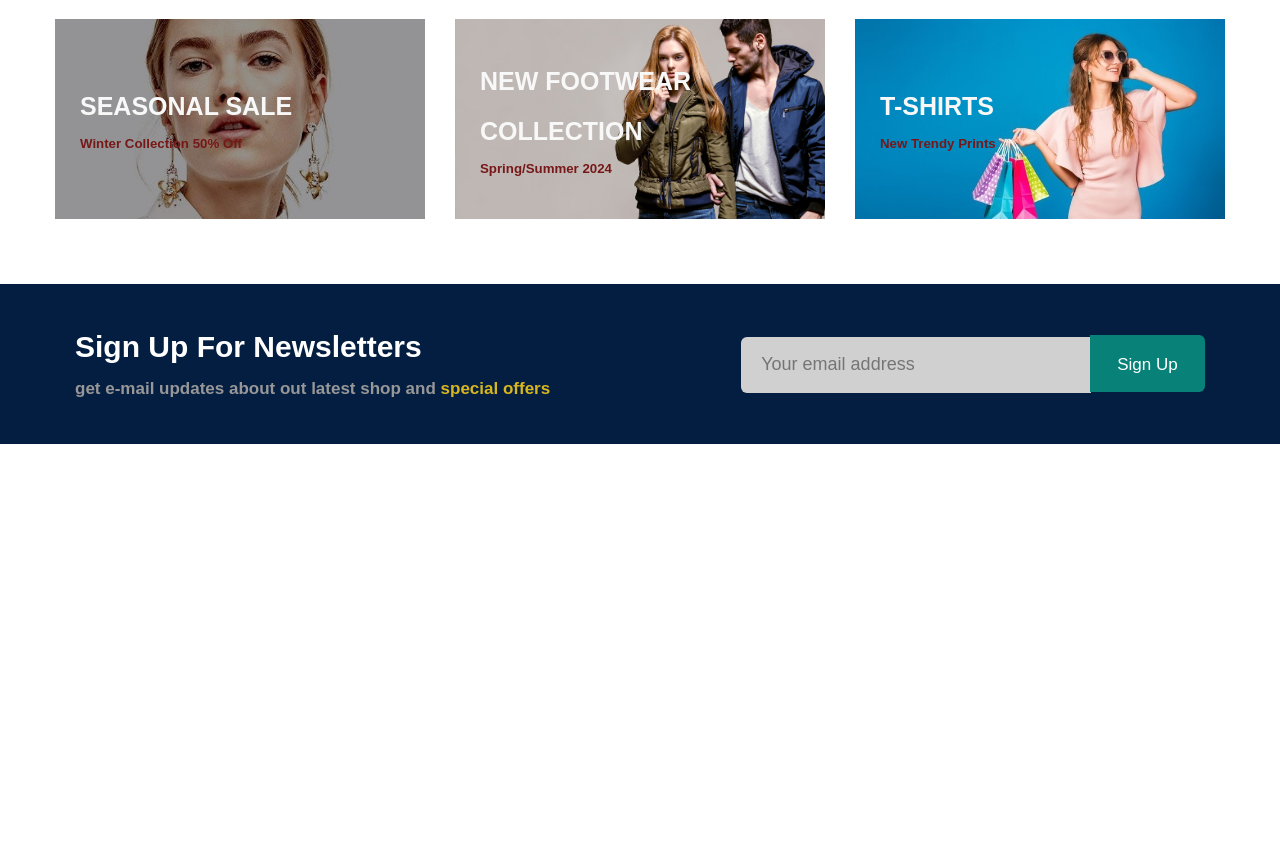
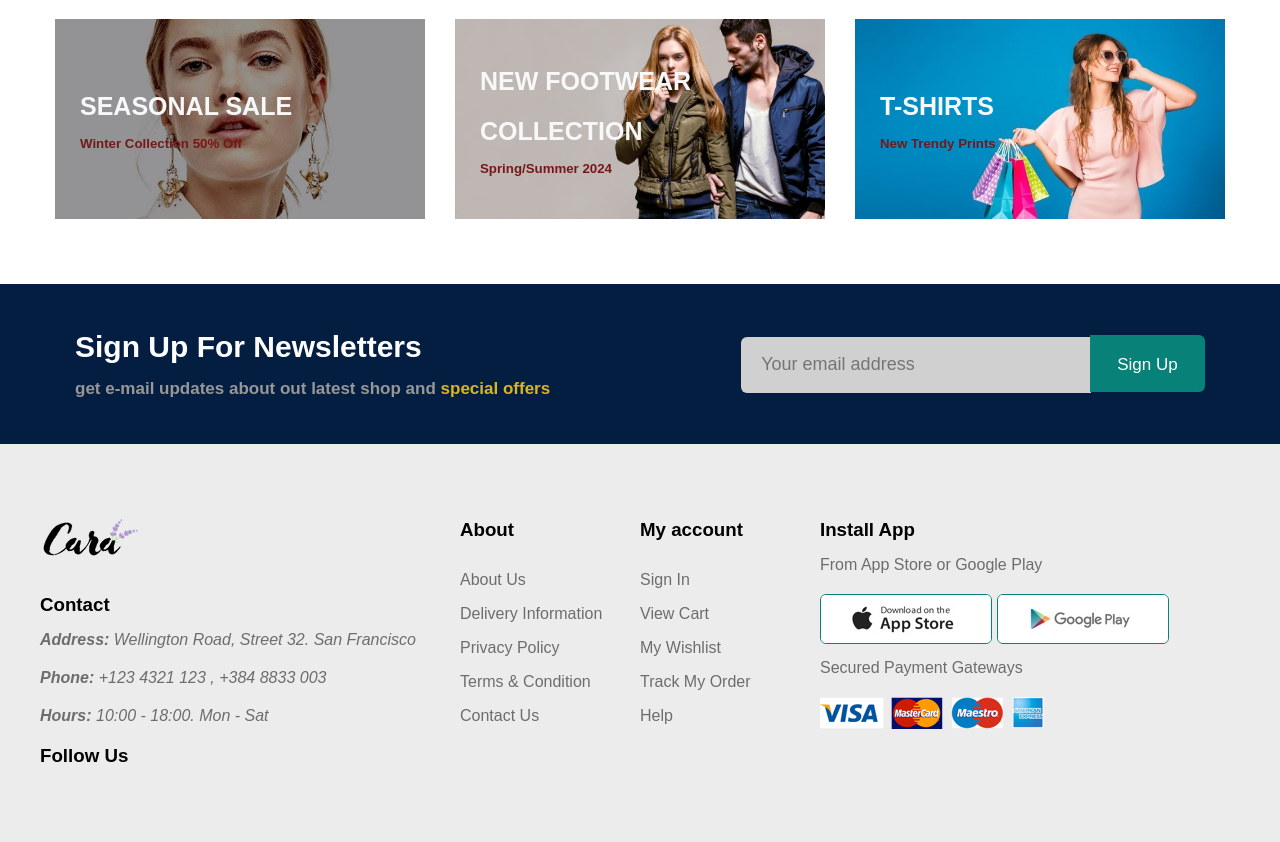
Before and after one commit to SakibHasan077/Shopping-website, a plain HTML site: page index.html in a window 1280 px wide. Shown: the part 3738-4580 px from the top of the page. Before the commit the page ends 4182 px from the top, so only its background shows below. Drawn offline with Linux system fonts and the light colour scheme.

Commit message:
Create and design the footer section

```diff
--- a/index.html
+++ b/index.html
@@ -406,5 +406,74 @@
         <!-- sign-up end -->
     </main>
     <!-- main end  -->
+    <!-- footer  -->
+    <footer>
+        <div class="foot-container">
+            <!-- box-1  -->
+            <div class="foot-box contact">
+                <div class="logo">
+                    <img src="./images/logo.png" alt="logo">
+                </div> <br> <br> <br>
+                <h3>
+                    Contact
+                </h3>
+                <p>
+                    <address>
+                        <b>Address:</b> Wellington Road, Street 32. San Francisco
+                    </address></p>
+                <p>
+                    <address>
+                        <b>Phone: </b> +123 4321 123 , +384 8833 003
+                    </address>
+                </p>
+                <p>
+                    <address>
+                        <b>Hours:</b> 10:00 - 18:00. Mon - Sat
+                    </address>
+                </p>
+                <h3>Follow Us</h3>
+            </div>
+            <hr class="f-hr f-hr--1" >
+            <!-- box-2  -->
+            <div class="foot-box about combination-box-2-3">
+                <h3>
+                    About
+                </h3> <br> <br>
+                <a href="#" class="text-hover">About Us</a>
+                <a href="#" class="text-hover">Delivery Information</a>
+                <a href="#" class="text-hover">Privacy Policy</a>
+                <a href="#" class="text-hover">Terms & Condition</a>
+                <a href="#" class="text-hover">Contact Us</a>
+            </div>
+            <hr class="f-hr f-hr--2" >
+            <!-- box-3  -->
+            <div class="foot-box account combination-box-2-3">
+                <h3>
+                    My account
+                </h3>
+                <br> <br>
+                <a href="#" class="text-hover">Sign In </a><a href="#" class="text-hover">View Cart </a><a href="#" class="text-hover">My Wishlist</a><a href="#" class="text-hover">Track My Order </a><a href="#" class="text-hover">Help</a>
+            </div>
+            <hr class="f-hr f-hr--3" >
+            <!-- box-4  -->
+            <div class="foot-box foot-box--4 install">
+                <h3>
+                    Install App
+                </h3>
+                <p class="apps">
+                    <span>From App Store or Google Play</span>
+                    <div class="app-image">
+                        <img src="./images/pay/app.jpg" alt="App Store ">
+                        <img src="./images/pay/play.jpg" alt="Google Play">
+                    </div>
+                </p>
+                <p class="payment">
+                    <span>Secured Payment Gateways</span>
+                    <img src="./images/pay/pay.png" alt="Payment Method">
+                </p>
+            </div>
+            <hr class="f-hr f-hr--4">
+        </div>
+    </footer>
 </body>
 </html>
--- a/style.css
+++ b/style.css
@@ -510,3 +510,70 @@ main {
   }
   /* sign-up end */
 }
+/* footer  */
+
+footer {
+  width: 100%;
+  background-color: #ececec;
+}
+.foot-container {
+  display: grid;
+  grid-template-columns: 35% 15% 15% 35%;
+  max-width: 1200px;
+  margin: 0 auto;
+  padding: 7.5rem 0;
+}
+.foot-container h3 {
+  font-size: 1.872rem;
+  color: var(--black);
+}
+/* contact */
+.contact {
+  flex-basis: 38.8rem;
+}
+.contact address {
+  font-size: 1.6rem;
+  color: var(--footer-text-color);
+  margin: 1.5rem 0 2rem;
+}
+/* about & account */
+.about {
+  flex-basis: 20rem;
+}
+.account {
+  flex-basis: 20rem;
+}
+.combination-box-2-3 a {
+  display: block;
+  text-decoration: none;
+  color: var(--footer-text-color);
+  font-size: 1.6rem;
+  padding: 0.8rem 0;
+}
+.text-hover:hover {
+  color: var(--text-primary-color);
+}
+/* install  */
+.install {
+  flex-basis: 38.8rem;
+}
+.install p span {
+  color: var(--footer-text-color);
+  font-size: 1.6rem;
+  margin: 1.5rem 0 2rem;
+  display: block;
+}
+.install .app-image {
+  display: flex;
+  gap: 0.5rem;
+}
+.install .app-image img {
+  border: 1px solid var(--text-primary-color);
+  border-radius: 0.6rem;
+  cursor: pointer;
+}
+.f-hr {
+  display: none;
+}
+
+/* footer end */
```
Also changed, not shown: images/pay/app.jpg (added), images/pay/pay.png (added), images/pay/play.jpg (added).
